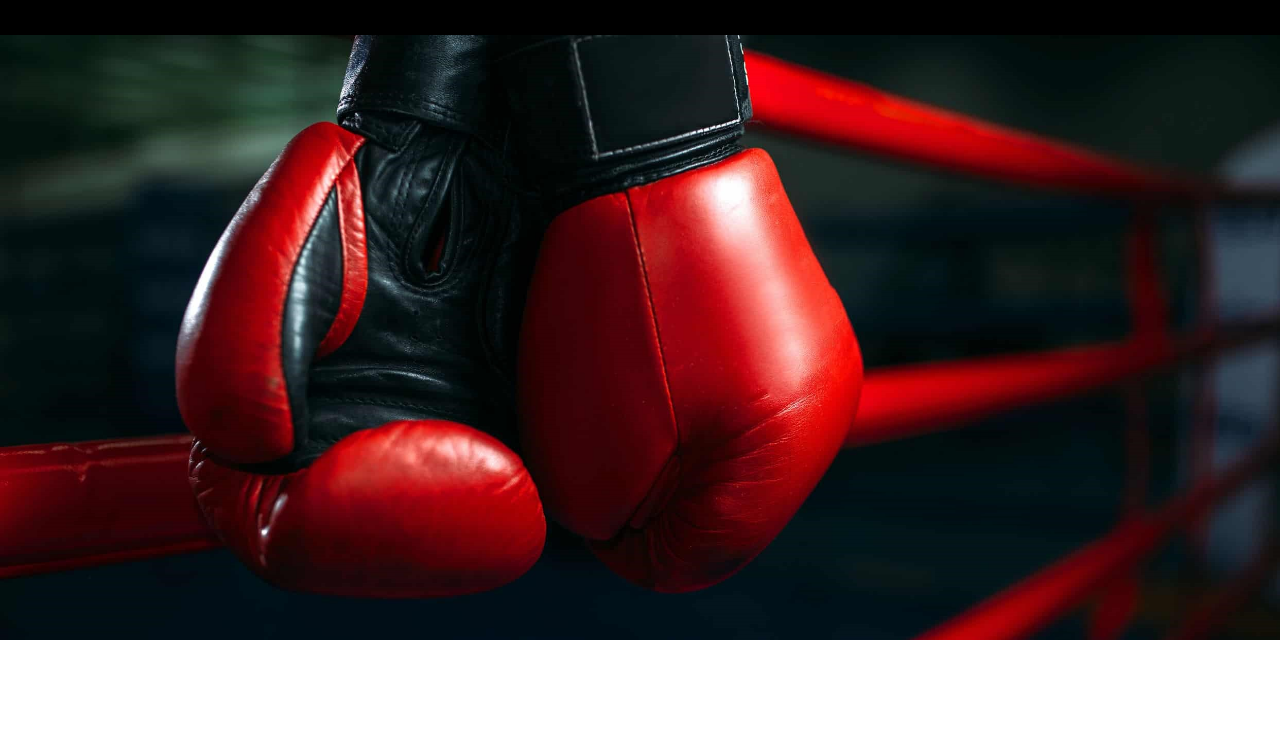
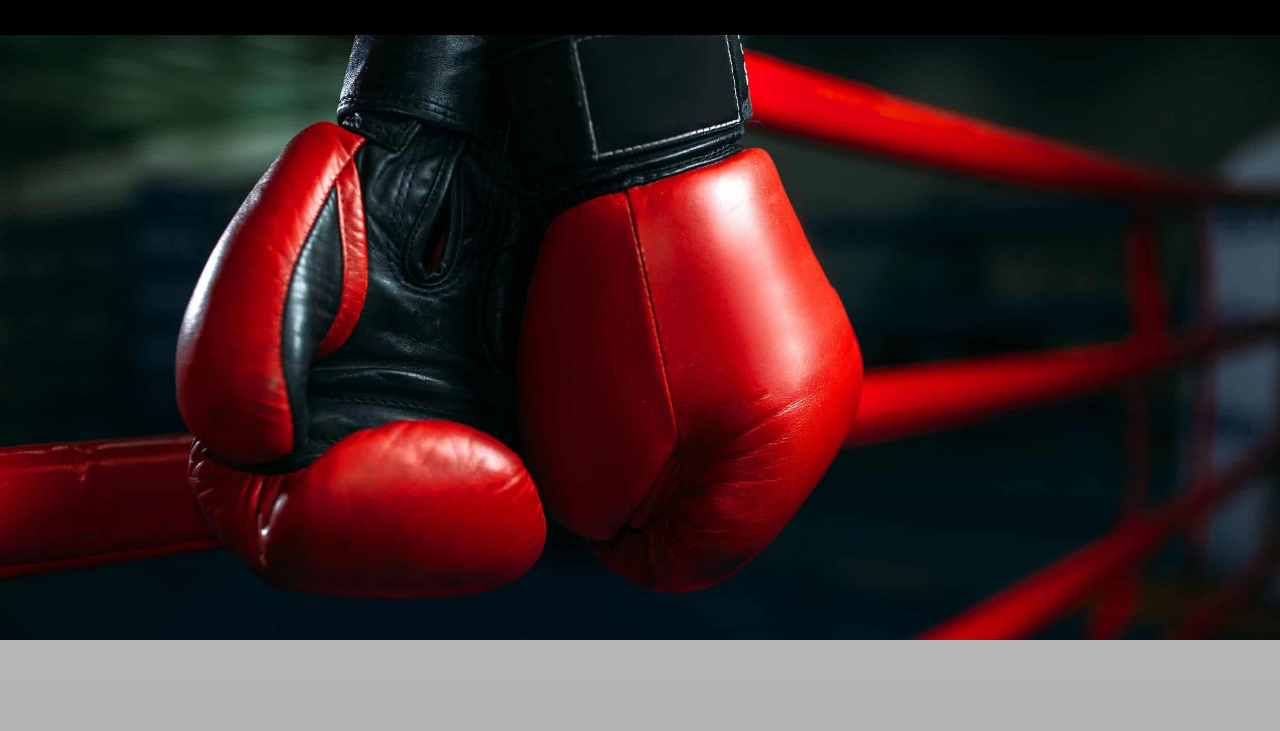
Before and after one commit to babixbaron/fightClub, a plain HTML site: page index.html in a window 1280 px wide. Shown: the part 69-800 px from the top of the page. Drawn offline with Linux system fonts and the light colour scheme.

Commit message:
Add files via upload

```diff
--- a/estilo.css
+++ b/estilo.css
@@ -5,6 +5,7 @@ header {
 
 body {
     font-family: 'Exo 2', sans-serif;
+    background: linear-gradient(#D3D3D3,#A9A9A9,#696969);
 }
 
 .menu {
```
